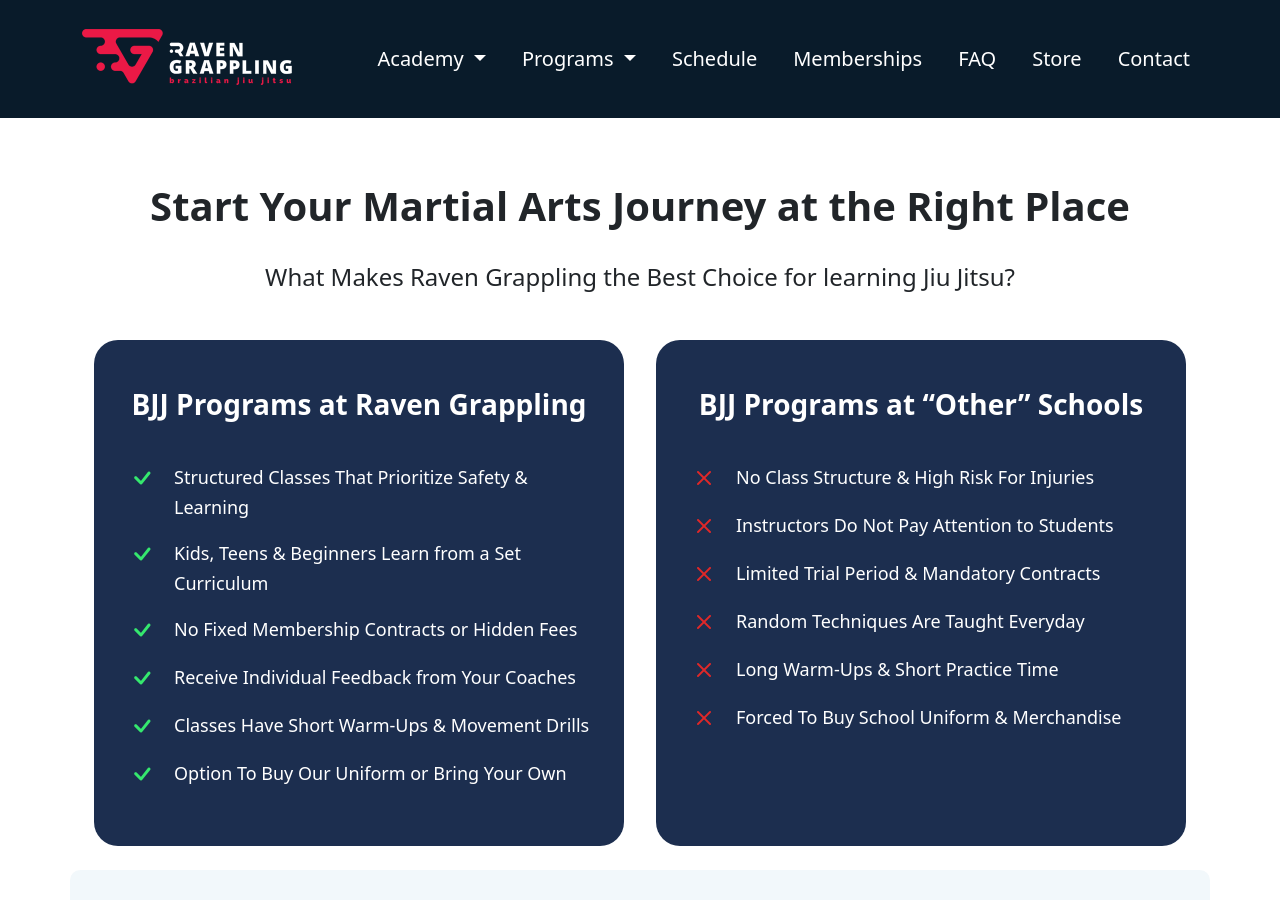
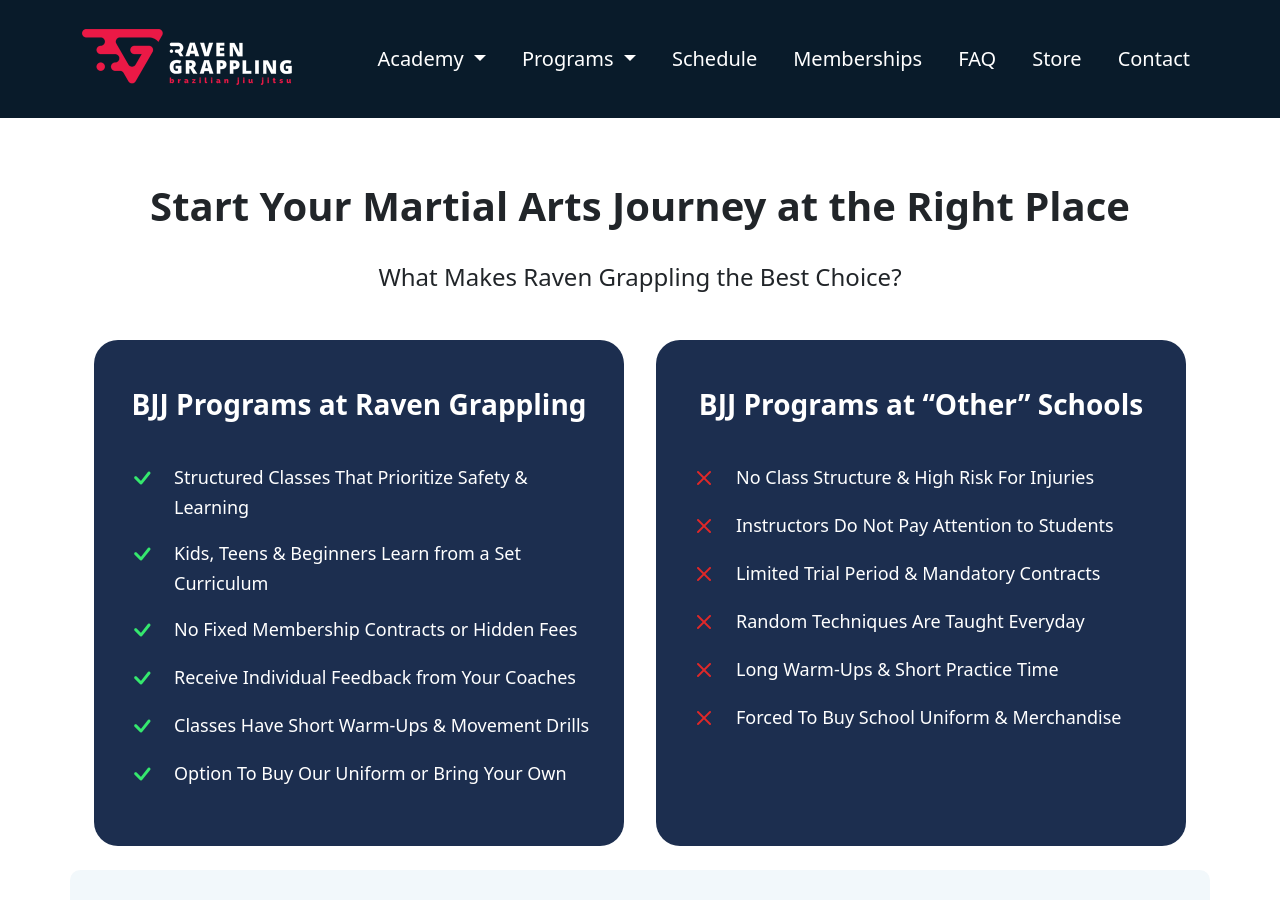
Before and after one commit to RavenGrappling/RavenGrappling.github.io, a Jekyll site: the page built from index.md, in a window 1280 px wide and 900 px high, scrolled down 1256 px. Built offline with Jekyll 4.4.1, drawn with Linux system fonts in a browser that asks for light colours.

Commit message:
Update index.md

```diff
--- a/index.md
+++ b/index.md
@@ -38,7 +38,7 @@
 <div class="container py-5 p-lg-4 rg-section-compare">
   <h1 class="text-center">Start Your Martial Arts Journey at the Right Place</h1>
   <p class="text-center fs-4 mb-5">
-    What Makes Raven Grappling the Best Choice for learning Jiu Jitsu?
+    What Makes Raven Grappling the Best Choice?
   </p>
 
   <div class="row rg-section-compare-lists">
```
